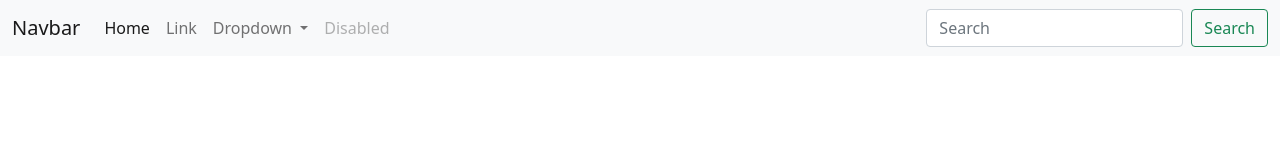
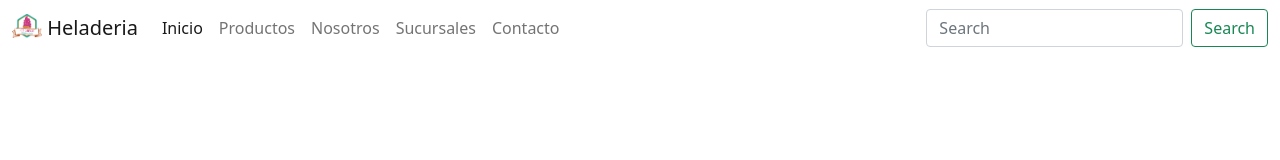
Before and after one commit to matiiezequiiel/Heladeria_Aguirre_Matias, a plain HTML site: page index.html in a window 1280 px wide. Drawn offline with nearby package versions, Linux system fonts and the light colour scheme.

Commit message:
armado cabecera con logo y secciones

```diff
--- /dev/null
+++ b/css/style.css
@@ -0,0 +1,3 @@
+header {
+
+  }
--- a/index.html
+++ b/index.html
@@ -5,36 +5,37 @@
     <meta http-equiv="X-UA-Compatible" content="IE=edge">
     <meta name="viewport" content="width=device-width, initial-scale=1.0">
     <link rel="stylesheet" href="./css/bootstrap.css">
+    <link rel="stylesheet" href="./css/style.css">
     <title>Heladeria</title>
 </head>
 <body>
-    <nav class="navbar navbar-expand-lg navbar-light bg-light">
+
+  <header>
+    <nav class="navbar navbar-expand-lg navbar-light bg-white">
       <div class="container-fluid">
-          <a class="navbar-brand" href="#">Navbar</a>
+        <a class="navbar-brand" href="./index.html">
+          <img src="./assets/logo_heladeria.png" alt="" width="30" height="24" class="d-inline-block align-text-top">
+          Heladeria
+        </a>
         <button class="navbar-toggler" type="button" data-bs-toggle="collapse" data-bs-target="#navbarSupportedContent" aria-controls="navbarSupportedContent" aria-expanded="false" aria-label="Toggle navigation">
           <span class="navbar-toggler-icon"></span>
         </button>
         <div class="collapse navbar-collapse" id="navbarSupportedContent">
           <ul class="navbar-nav me-auto mb-2 mb-lg-0">
             <li class="nav-item">
-                <a class="nav-link active" aria-current="page" href="#">Home</a>
+              <a class="nav-link active" aria-current="page" href="index.htmls">Inicio</a>
             </li>
             <li class="nav-item">
-                <a class="nav-link" href="#">Link</a>
-              </li>
-              <li class="nav-item dropdown">
-                <a class="nav-link dropdown-toggle" href="#" id="navbarDropdown" role="button" data-bs-toggle="dropdown" aria-expanded="false">
-                  Dropdown
-                </a>
-                <ul class="dropdown-menu" aria-labelledby="navbarDropdown">
-                  <li><a class="dropdown-item" href="#">Action</a></li>
-                  <li><a class="dropdown-item" href="#">Another action</a></li>
-                  <li><hr class="dropdown-divider"></li>
-                  <li><a class="dropdown-item" href="#">Something else here</a></li>
-                </ul>
+              <a class="nav-link" href="./pages/productos.html">Productos</a>
             </li>
             <li class="nav-item">
-                <a class="nav-link disabled">Disabled</a>
+              <a class="nav-link" href="./pages/nosotros.html">Nosotros</a>
+            </li>
+            <li class="nav-item">
+              <a class="nav-link" href="./pages/sucursales.html">Sucursales</a>
+            </li>
+            <li class="nav-item">
+              <a class="nav-link" href="./pages/contacto.html">Contacto</a>
             </li>
           </ul>
           <form class="d-flex">
@@ -44,6 +45,8 @@
         </div>
       </div>
     </nav>
+  </header>
+
 
       <script src="https://cdn.jsdelivr.net/npm/bootstrap@5.1.3/dist/js/bootstrap.bundle.min.js" integrity="sha384-ka7Sk0Gln4gmtz2MlQnikT1wXgYsOg+OMhuP+IlRH9sENBO0LRn5q+8nbTov4+1p" crossorigin="anonymous"></script>
 </body>
```
Lines whose indentation alone changed are shown as unchanged.
